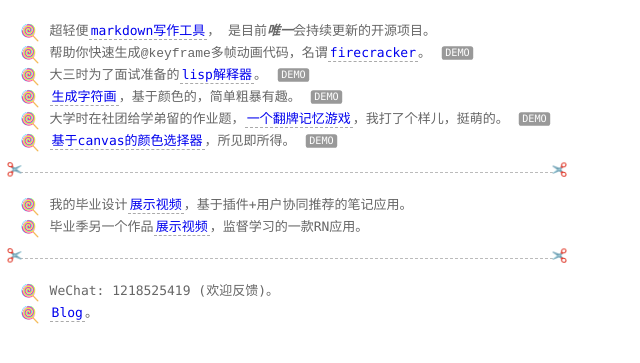
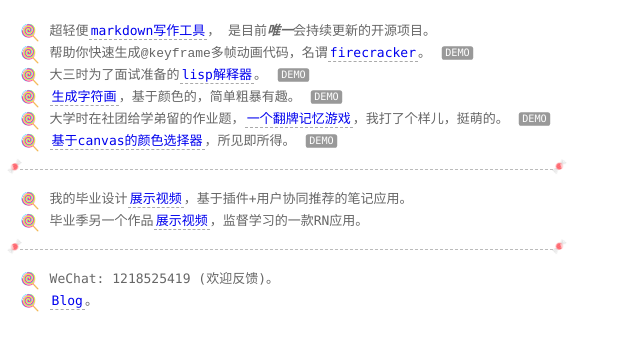
Before and after one commit to liuxing6103/liuxing6103.github.io, a Jekyll site: the page built from laboratory/index.html, in a window 1280 px wide. Shown: the top 363 px of the page, without its empty margins (0-640 px from the left). Built offline with Jekyll 4.4.1, drawn with Linux system fonts in a browser that asks for light colours.

Commit message:
laboratory

```diff
--- a/_layouts/laboratory.html
+++ b/_layouts/laboratory.html
@@ -46,15 +46,15 @@
         position: absolute;
       }
       .div {
-        margin-top: 20px;
-        margin-bottom: 20px;
+        margin-top: 17px;
+        margin-bottom: 17px;
         position: relative;
         width: 100%;
         height: 1px;
         border-top: 1px dashed #bbb;
       }
       .div::before, .div::after {
-        content: '✂️';
+        content: '🍬';
         position: absolute;
         display: block;
         top: -11px;
@@ -89,7 +89,7 @@
           <span class="demo"><a target="_blank" href="http://shaomingquan.github.io/charpainting/">DEMO</a></span>
         </li>
         <li>
-          大学时在社团给学弟留的作业题，<a href="https://github.com/shaomingquan/memoryGame">一个翻牌记忆游戏</a>，我打了个样儿，挺萌的。
+          大学时在社团给学弟留的作业题，<a target="_blank" href="https://github.com/shaomingquan/memoryGame">一个翻牌记忆游戏</a>，我打了个样儿，挺萌的。
           <span class="demo"><a target="_blank" href="http://shaomingquan.github.io/memgame/">DEMO</a></span>
         </li>
         <li>
```
